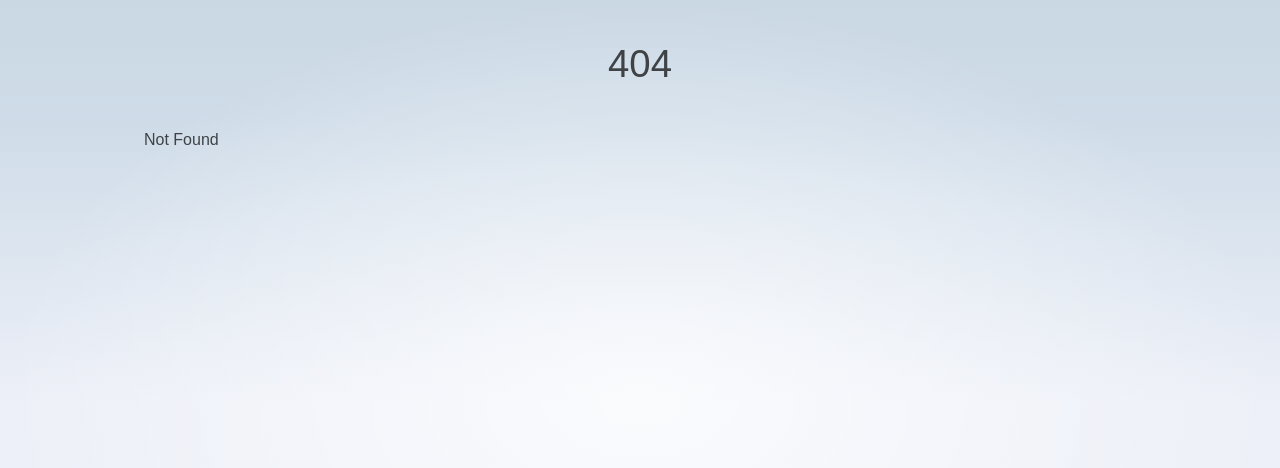
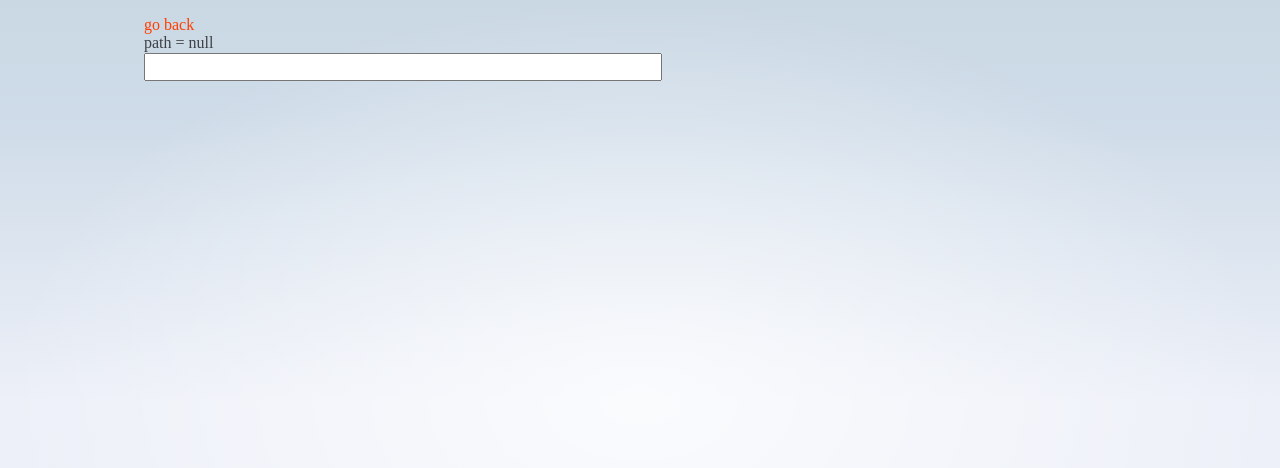
Before and after one commit to A1Liu/webb, a SvelteKit app: page /file in a window 1280 px wide. Before the commit this address had no page. Shown: the top 468 px of the page. Built offline with nearby package versions, Linux system fonts and the light colour scheme.

Commit message:
added some very simple stuff

```diff
--- a/src-tauri/tauri.conf.json
+++ b/src-tauri/tauri.conf.json
@@ -31,7 +31,7 @@
         "icons/icon.icns",
         "icons/icon.ico"
       ],
-      "identifier": "com.tauri.dev",
+      "identifier": "com.a1liu.webb",
       "longDescription": "",
       "macOS": {
         "entitlements": null,
--- a/src/routes/+layout.svelte
+++ b/src/routes/+layout.svelte
@@ -2,11 +2,6 @@
   import "normalize.css";
   import "./styles.css";
 </script>
-
-<svelte:head>
-  <title>Home</title>
-  <meta name="description" content="Svelte demo app" />
-</svelte:head>
 
 <div class="app">
   <main>
--- a/src/routes/+page.svelte
+++ b/src/routes/+page.svelte
@@ -14,6 +14,10 @@
   <h2>
     try editing <strong>src/routes/+page.svelte</strong>
   </h2>
+
+  <a href="/file?path=temp">
+    Start session
+  </a>
 </section>
 
 <style>
--- /dev/null
+++ b/src/routes/file/+page.svelte
@@ -0,0 +1,46 @@
+<script lang="ts">
+  import { page } from "$app/stores";
+
+  function resize(element, handler: (element, detail) => unknown) {
+    const ro = new ResizeObserver((entries, observer) => {
+      for (let entry of entries) {
+        handler(element, entry);
+      }
+    });
+    ro.observe(element);
+    return {
+      destroy() {
+        ro.disconnect();
+      },
+    };
+  }
+
+  $: path = $page.url.searchParams.get("path");
+</script>
+
+<a href="/">
+  go back
+</a>
+
+
+
+<div>
+  path = {path}
+</div>
+
+<textarea
+  on:input={(e) => {
+    e.target.style.height = 0;
+    e.target.style.height = e.target.scrollHeight + "px";
+  }}
+/>
+
+<style>
+  textarea {
+    font-family: var(--font-mono);
+    width: 32rem;
+    height: 1.375rem;
+    resize: none;
+    overflow-y: hidden;
+  }
+</style>
--- a/src/routes/styles.css
+++ b/src/routes/styles.css
@@ -1,7 +1,11 @@
 :root {
-  --font-body: Arial, -apple-system, BlinkMacSystemFont, "Segoe UI", Roboto,
-    Oxygen, Ubuntu, Cantarell, "Open Sans", "Helvetica Neue", sans-serif;
-  --font-mono: "Fira Mono", monospace;
+  /* https://tauri.app/v1/guides/building/app-size/#remove-unnecessary-custom-fonts */
+  --font-body: Iowan Old Style, Apple Garamond, Baskerville, Times New Roman,
+    Droid Serif, Times, Source Serif Pro, serif, Apple Color Emoji,
+    Segoe UI Emoji, Segoe UI Symbol;
+  --font-mono: ui-monospace, SFMono-Regular, SF Mono, Menlo, Consolas,
+    Liberation Mono, monospace;
+
   --color-bg-0: rgb(202, 216, 228);
   --color-bg-1: hsl(209, 36%, 86%);
   --color-bg-2: hsl(224, 44%, 95%);
@@ -34,16 +38,6 @@ body {
 
 div {
   box-sizing: border-box;
-}
-
-h1,
-h2,
-p {
-  font-weight: 400;
-}
-
-p {
-  line-height: 1.5;
 }
 
 a {
```
